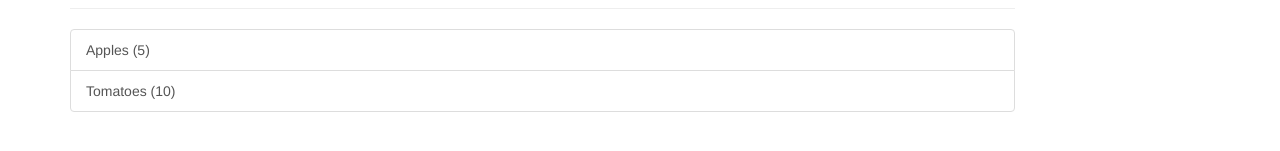
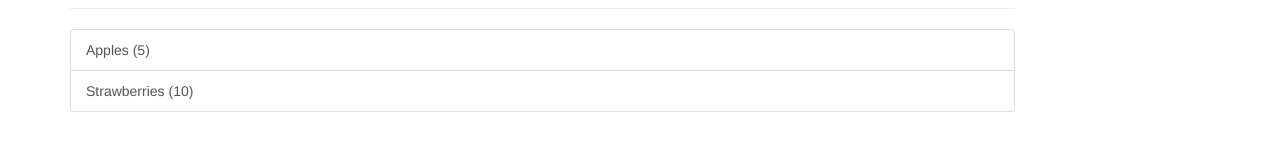
Before and after one commit to mihairoman/angular-tutorial, an Angular app: page / in a window 1280 px wide. Shown: the part 471-622 px from the top of the page. Built offline with nearby package versions, Linux system fonts and the light colour scheme.

Commit message:
Test commit.

```diff
--- a/src/app/shopping-list/shopping-list.component.ts
+++ b/src/app/shopping-list/shopping-list.component.ts
@@ -9,7 +9,7 @@ import { Ingredient } from '../shared/ingredient.model';
 export class ShoppingListComponent implements OnInit {
   ingredients: Ingredient[] = [
     new Ingredient('Apples', 5),
-    new Ingredient('Tomatoes', 10)
+    new Ingredient('Strawberries', 10)
   ];
 
   constructor() { }
```
